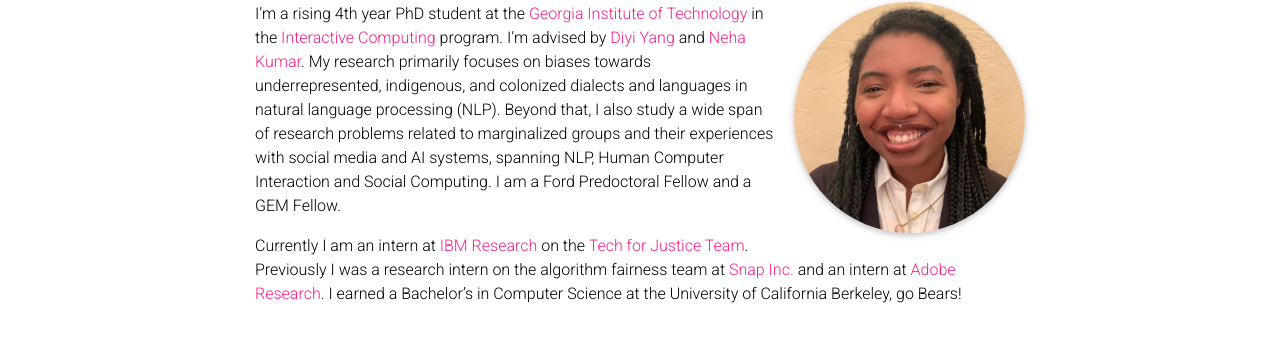
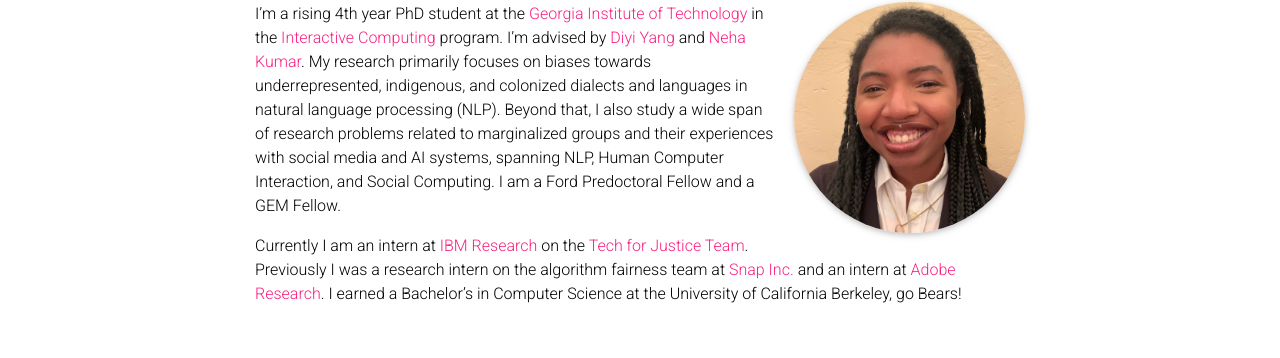
Before and after one commit to camille2019/camille2019.github.io, a Jekyll site: the page built from _pages/about.md, in a window 1280 px wide. Shown: the part 166-524 px from the top of the page. Built offline with Jekyll 4.4.1, drawn with Linux system fonts in a browser that asks for light colours; full-size pictures stand in for the smaller copies a plugin makes; comment, search, counter and statistics services are not loaded; a style sheet for code colours, icons or effects is not loaded.

```diff
--- a/_pages/about.md
+++ b/_pages/about.md
@@ -14,7 +14,7 @@ social: true  # includes social icons at the bottom of the page
 ---
 
 
-I'm a rising 4th year PhD student at the [Georgia Institute of Technology](https://www.cc.gatech.edu/) in the [Interactive Computing](https://www.ic.gatech.edu/Interactive) program. I'm advised by [Diyi Yang](https://cs.stanford.edu/~diyiy/) and [Neha Kumar](https://www.nehakumar.org/). My research primarily focuses on biases towards underrepresented, indigenous, and colonized dialects and languages in natural language processing (NLP). Beyond that, I also study a wide span of research problems related to marginalized groups and their experiences with social media and AI systems, spanning NLP, Human Computer Interaction and Social Computing. I am a Ford Predoctoral Fellow and a GEM Fellow.
+I'm a rising 4th year PhD student at the [Georgia Institute of Technology](https://www.cc.gatech.edu/) in the [Interactive Computing](https://www.ic.gatech.edu/Interactive) program. I'm advised by [Diyi Yang](https://cs.stanford.edu/~diyiy/) and [Neha Kumar](https://www.nehakumar.org/). My research primarily focuses on biases towards underrepresented, indigenous, and colonized dialects and languages in natural language processing (NLP). Beyond that, I also study a wide span of research problems related to marginalized groups and their experiences with social media and AI systems, spanning NLP, Human Computer Interaction, and Social Computing. I am a Ford Predoctoral Fellow and a GEM Fellow.
 
 Currently I am an intern at [IBM Research](https://research.ibm.com/) on the [Tech for Justice Team](https://research.ibm.com/topics/responsible-technology). Previously I was a research intern on the algorithm fairness team at [Snap Inc.](https://snap.com/en-US) and an intern at [Adobe Research](https://research.adobe.com/). I earned a Bachelor's in Computer Science at the University of California Berkeley, go Bears!
 
```
